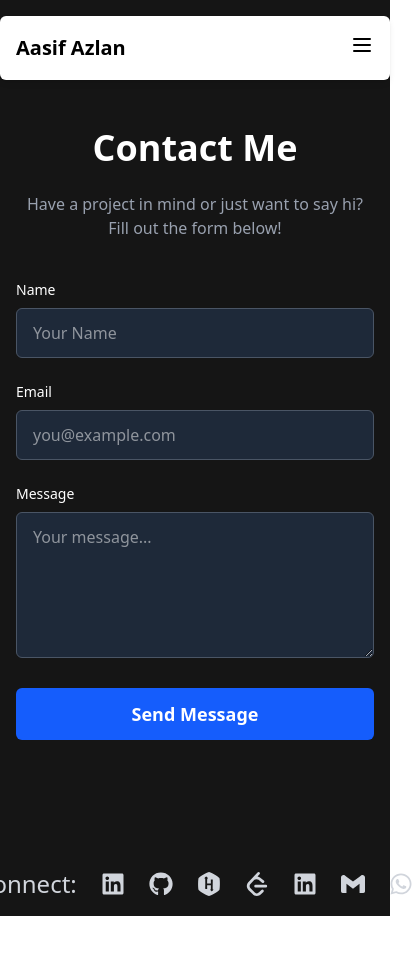
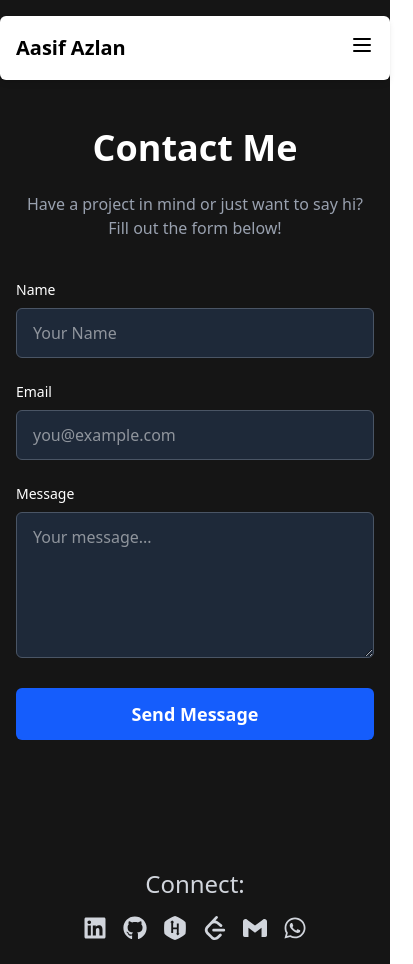
Before and after one commit to aasifazlan/aasifazlan-client, a React (Vite) app: page /contact in a window 390 px wide. Shown: the whole page, 413 px wide, since content can reach past the window. Before the commit the page ends 916 px from the top, so only its background shows below. Built offline with nearby package versions, Linux system fonts and the light colour scheme.

Commit message:
responsiveFooter

```diff
--- a/src/components/Footer.jsx
+++ b/src/components/Footer.jsx
@@ -1,48 +1,81 @@
-import React from 'react'
-import { motion } from 'framer-motion'
+import React from 'react';
+import { motion } from 'framer-motion';
 import { FaGithub, FaLinkedin, FaHackerrank, FaWhatsapp } from "react-icons/fa";
 import { SiLeetcode, SiGmail } from "react-icons/si";
+
 const Footer = () => {
   return (
-    <footer className="bg-[#151515] text-gray-300 text-center py-4 ">
-      {/* <p>&copy; {new Date().getFullYear()} Built by Aasif Azlan.</p> */}
-
-      {/* Social Links */}
+    <footer className="bg-[#151515] text-gray-300 text-center py-6 px-4">
       <motion.div
         initial={{ opacity: 0, y: 30 }}
         animate={{ opacity: 1, y: 0 }}
         transition={{ duration: 1.8 }}
-        className="flex justify-center items-center space-x-6 mt-2 text-2xl"
-      >   <p className="text-md">Connect:</p>
-        <a href="https://linkedin.com/in/aasifazlan" target="_blank" rel="noopener noreferrer" className="hover:text-blue-500">
+        className="flex flex-wrap justify-center items-center gap-4 text-2xl"
+      >
+        <p className="text-md w-full sm:w-auto">Connect:</p>
+
+        <a
+          href="https://linkedin.com/in/aasifazlan"
+          aria-label="LinkedIn Profile"
+          target="_blank"
+          rel="noopener noreferrer"
+          className="hover:text-blue-500"
+        >
           <FaLinkedin />
         </a>
-        <a href="https://github.com/aasifazlan" target="_blank" rel="noopener noreferrer" className="hover:text-gray-300">
+
+        <a
+          href="https://github.com/aasifazlan"
+          target="_blank"
+          rel="noopener noreferrer"
+          className="hover:text-gray-300"
+          aria-label="GitHub Profile"
+        >
           <FaGithub />
         </a>
-        <a href="https://www.hackerrank.com/aasifazlaan" target="_blank" rel="noopener noreferrer" className="hover:text-green-400">
+
+        <a
+          href="https://www.hackerrank.com/aasifazlaan"
+          target="_blank"
+          rel="noopener noreferrer"
+          className="hover:text-green-400"
+          aria-label="HackerRank Profile"
+        >
           <FaHackerrank />
         </a>
-        <a href="https://leetcode.com/aasifazlan" target="_blank" rel="noopener noreferrer" className="hover:text-yellow-400">
+
+        <a
+          href="https://leetcode.com/aasifazlan"
+          target="_blank"
+          rel="noopener noreferrer"
+          className="hover:text-yellow-400"
+          aria-label="LeetCode Profile"
+        >
           <SiLeetcode />
         </a>
-        <a href="https://linkedin.com/in/aasifazlan" aria-label="LinkedIn Profile" target="_blank" rel="noopener noreferrer" className="hover:text-blue-500">
-       <FaLinkedin />
-       </a>
-       <a href="mailto:aasifazlaan@gmail.com" aria-label="Email" className="hover:text-red-500" target="_blank"
-       rel="noopener noreferrer" title="Email me">
-        <SiGmail />
-       </a>
 
-       <a href="https://wa.me/918076585930" target="_blank" rel="noopener noreferrer" className="hover:text-green-500" title="Chat on WhatsApp">
-       <FaWhatsapp />
-       </a>
+        <a
+          href="mailto:aasifazlaan@gmail.com"
+          aria-label="Send Email"
+          className="hover:text-red-500"
+          title="Email me"
+        >
+          <SiGmail />
+        </a>
 
-
-
+        <a
+          href="https://wa.me/918076585930"
+          target="_blank"
+          rel="noopener noreferrer"
+          className="hover:text-green-500"
+          title="Chat on WhatsApp"
+          aria-label="WhatsApp"
+        >
+          <FaWhatsapp />
+        </a>
       </motion.div>
     </footer>
-  )
-}
+  );
+};
 
-export default Footer
+export default Footer;
```
